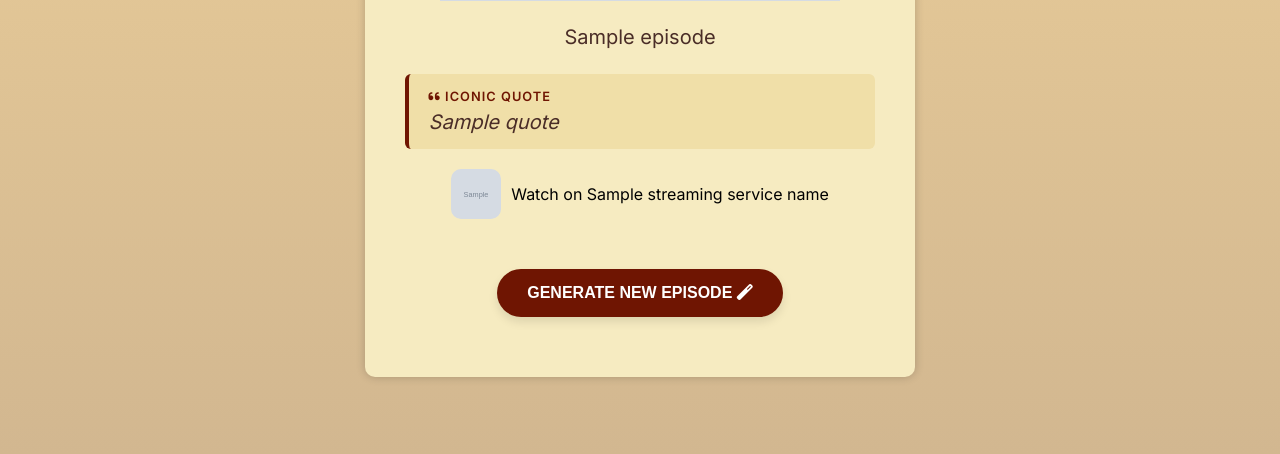
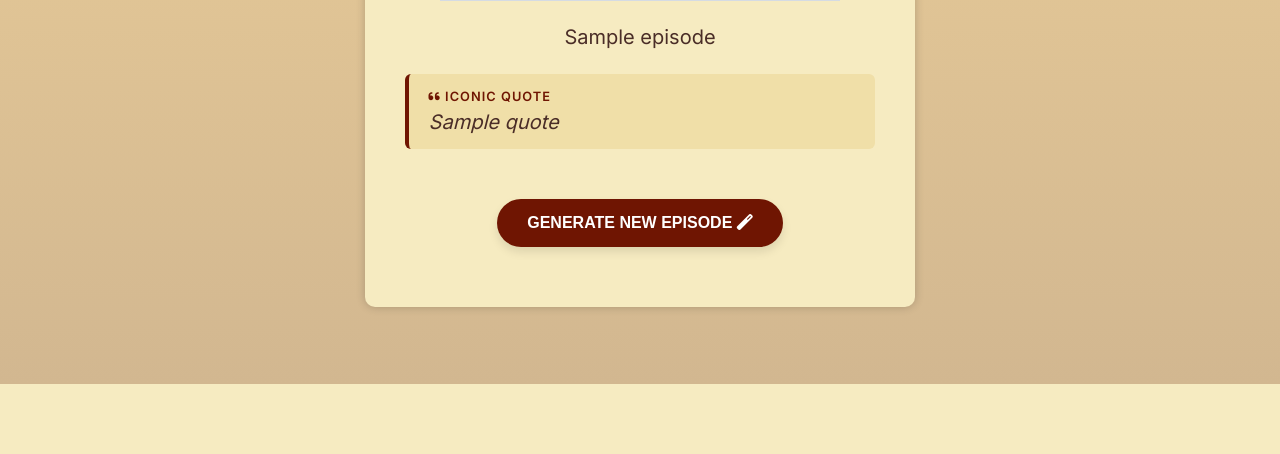
Before and after one commit to shamirislam/random-episode-generator, a Flask app: template templates/home.html in a window 1280 px wide. Shown: the part 863-1317 px from the top of the page. After the commit the page ends 1247 px from the top, so only its background shows below. Run offline with Flask 3, Linux system fonts and the light colour scheme; the template is opened without the code that fills it: most values are stand-ins (such as "Sample title", 1, 10 or a date in 2020); grey boxes marked "Sample" are stand-in pictures; some libraries are stand-ins or nearby versions.

Commit message:
feat: drop the streaming service button
Removes the "Watch on ..." link, its logo and the per-show streaming table.
The static logo files are left in place in case they are wanted again.

Also swaps one Big Bang Theory quote: the Soft Kitty line is song lyrics, so it
is replaced with Wolowitz's line about engineering.

```diff
--- a/main.py
+++ b/main.py
@@ -1,4 +1,4 @@
-from flask import Flask, render_template, url_for
+from flask import Flask, render_template
 import ast
 import csv
 import os
@@ -61,7 +61,7 @@ quotes = {
     "Knock, knock, knock. Penny. Knock, knock, knock. Penny.",
     "That's my spot.",
     "I'm not crazy. My mother had me tested.",
-    "Soft kitty, warm kitty, little ball of fur.",
+    "Engineering! Where the noble, semi-skilled labourers execute the vision of those who think and dream.",
     "Oh gravity, thou art a heartless witch.",
     "One cries because one is sad. I cry because others are stupid, and that makes me sad.",
   ],
@@ -83,27 +83,6 @@ def home():
   # Check if image_url exists in the episode data
   image_url = episode[7] if len(episode) > 7 else None
 
-  # Add streaming links
-  streaming_links = {
-    "The Office": {
-      "link":
-      "https://www.primevideo.com/detail/The-Office/0H7JFOPK2QO9WVZ8D9D0J5ZRQN",
-      "logo": url_for("static", filename="prime_logo.png"),
-      "name": "Prime Video"
-    },
-    "Friends": {
-      "link": "https://www.netflix.com/title/70274077",
-      "logo": url_for("static", filename="netflix_logo.png"),
-      "name": "Netflix"
-    },
-    "The Big Bang Theory": {
-      "link": "https://www.netflix.com/title/70143830",
-      "logo": url_for("static", filename="netflix_logo.png"),
-      "name": "Netflix"
-    },
-  }
-
-  streaming_info = streaming_links.get(chosen_show)
   quote = random.choice(quotes.get(chosen_show, [""]))
   airdate = episode[3] if len(episode) > 3 else None
   rating = read_rating(episode[5]) if len(episode) > 5 else None
@@ -114,9 +93,6 @@ def home():
     episode=episode,
     show=chosen_show.capitalize(),
     image_url=image_url,
-    streaming_link=streaming_info["link"],
-    streaming_logo=streaming_info["logo"],
-    streaming_service_name=streaming_info["name"],  # new line
     quote=quote,
     airdate=airdate,
     rating=rating,
--- a/templates/home.html
+++ b/templates/home.html
@@ -161,14 +161,6 @@
         padding: 12px 24px;
       }
     }
-    @media (max-width: 576px) {
-      .streaming-link img {
-        width: 30px;
-        height: 30px;
-        margin-right: 5px;
-      }
-}
-
   </style>
 </head>
 <body>
@@ -195,11 +187,6 @@
     </div>
     {% endif %}
     </br>
-<a href="{{ streaming_link }}" target="_blank" style="display: flex; align-items: center; justify-content: center; text-decoration: none; color: inherit; width: 100%;">
-  <img src="{{ streaming_logo }}" alt="Streaming Service Logo" style="width: 50px; height: 50px; margin-right: 10px; border-radius: 20%;">
-  <span>Watch on {{ streaming_service_name }}</span>
-</a>
-    </br>
 <button onclick="location.reload();">Generate New Episode <i class="fa fa-magic"></i></button></button>
   </main>
 </body>
```
